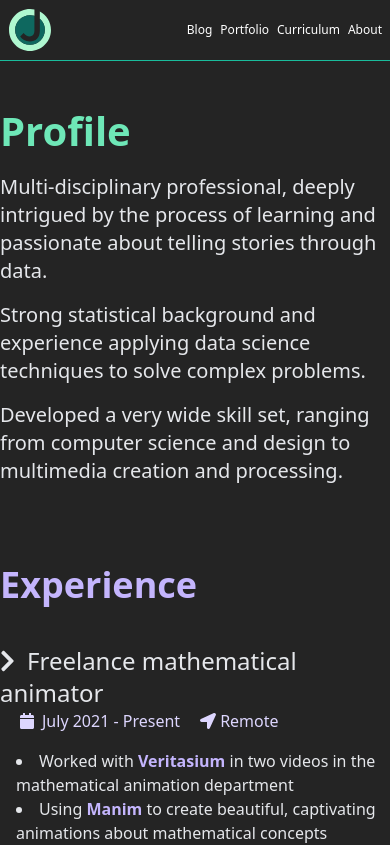
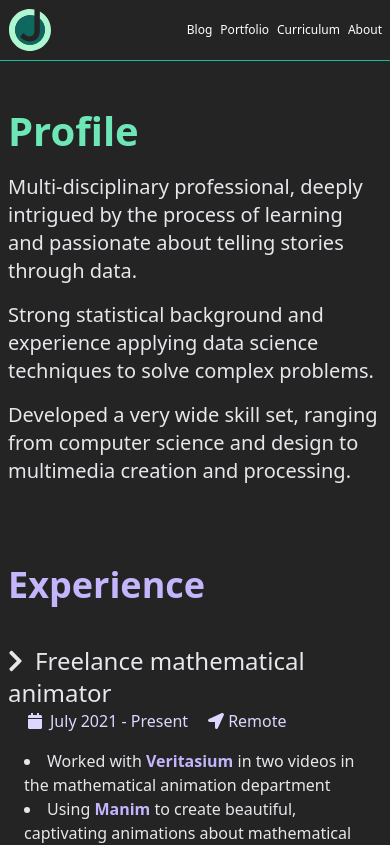
Before and after one commit to jesi-rgb/old.jesirgb.com, a Next.js app: page /curriculum in a window 390 px wide. Shown: the top 845 px of the page. Built offline with nearby package versions, Linux system fonts and the light colour scheme.

Commit message:
added compatibility for mobile

```diff
--- a/pages/curriculum.js
+++ b/pages/curriculum.js
@@ -19,7 +19,7 @@ export default function Curriculum() {
       </Head>
 
       <Layout>
-        <div className="mx-auto max-w-2xl text-gray-200">
+        <div className="mx-2 xl:mx-auto xl:max-w-2xl text-gray-200">
           <div className="">
             <div className="text-5xl mb-3 font-bold text-green-300">
               Profile
```
